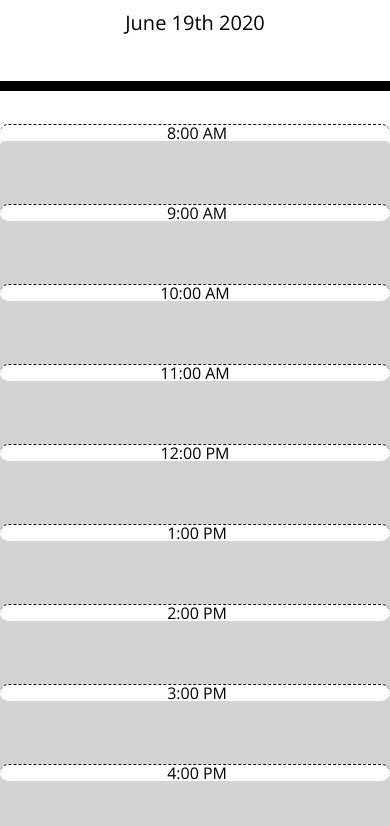
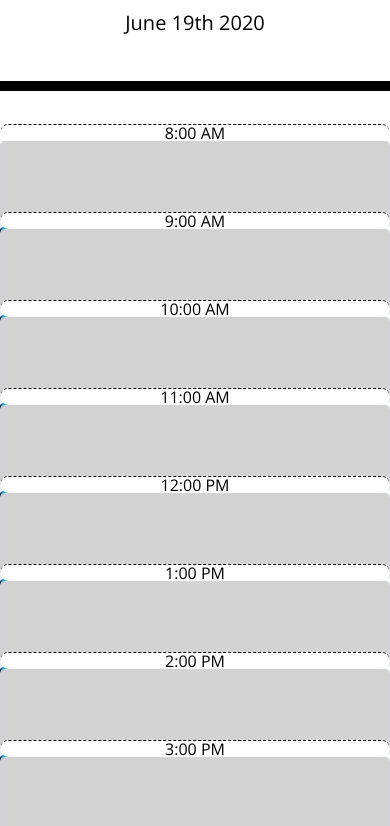
Before and after one commit to JoseBurgos1993/05-Homework-JoseBurgos, a plain HTML site: page Develop/index.html in a window 390 px wide. Shown: the part 256-1082 px from the top of the page. Drawn offline with nearby package versions, Linux system fonts and the light colour scheme.

Commit message:
Finished with javascript file. Everything is commented

```diff
--- a/Develop/index.html
+++ b/Develop/index.html
@@ -30,61 +30,6 @@
     </header>
     <div class="container">
       <!-- Timeblocks go here -->
-      <div class="row">
-        <div class="col-md-2 time-block hour"> 8:00 AM</div>
-        <div class="col-md-8"><textarea class="form-control" rows="3"></textarea></div>
-        <div class="col-md-2"><button class="btn btn-primary saveBtn"><i class='fa fa-lock'></i></button></div>
-      </div>
-      <div class="row">
-        <div class="col-md-2 time-block hour"> 9:00 AM</div>
-        <div class="col-md-8"><textarea class="form-control" rows="3"></textarea></div>
-        <div class="col-md-2"><button class="btn btn-primary saveBtn"><i class='fa fa-lock'></i></button></div>
-      </div>
-      <div class="row">
-        <div class="col-md-2 time-block hour">10:00 AM</div>
-        <div class="col-md-8"><textarea class="form-control" rows="3"></textarea></div>
-        <div class="col-md-2"><button class="btn btn-primary saveBtn"><i class='fa fa-lock'></i></button></div>
-      </div>
-      <div class="row">
-        <div class="col-md-2 time-block hour">11:00 AM</div>
-        <div class="col-md-8"><textarea class="form-control" rows="3"></textarea></div>
-        <div class="col-md-2"><button class="btn btn-primary saveBtn"><i class='fa fa-lock'></i></button></div>
-      </div>
-      <div class="row">
-        <div class="col-md-2 time-block hour">12:00 PM</div>
-        <div class="col-md-8"><textarea class="form-control" rows="3"></textarea></div>
-        <div class="col-md-2"><button class="btn btn-primary saveBtn"><i class='fa fa-lock'></i></button></div>
-      </div>
-      <div class="row">
-        <div class="col-md-2 time-block hour"> 1:00 PM</div>
-        <div class="col-md-8"><textarea class="form-control" rows="3"></textarea></div>
-        <div class="col-md-2"><button class="btn btn-primary saveBtn"><i class='fa fa-lock'></i></button></div>
-      </div>
-      <div class="row">
-        <div class="col-md-2 time-block hour"> 2:00 PM</div>
-        <div class="col-md-8"><textarea class="form-control" rows="3"></textarea></div>
-        <div class="col-md-2"><button class="btn btn-primary saveBtn"><i class='fa fa-lock'></i></button></div>
-      </div>
-      <div class="row">
-        <div class="col-md-2 time-block hour"> 3:00 PM</div>
-        <div class="col-md-8"><textarea class="form-control" rows="3"></textarea></div>
-        <div class="col-md-2"><button class="btn btn-primary saveBtn"><i class='fa fa-lock'></i></button></div>
-      </div>
-      <div class="row">
-        <div class="col-md-2 time-block hour"> 4:00 PM</div>
-        <div class="col-md-8"><textarea class="form-control" rows="3"></textarea></div>
-        <div class="col-md-2"><button class="btn btn-primary saveBtn"><i class='fa fa-lock'></i></button></div>
-      </div>
-      <div class="row">
-        <div class="col-md-2 time-block hour"> 5:00 PM</div>
-        <div class="col-md-8"><textarea class="form-control" rows="3"></textarea></div>
-        <div class="col-md-2"><button class="btn btn-primary saveBtn"><i class='fa fa-lock'></i></button></div>
-      </div>
-      <div class="row">
-        <div class="col-md-2 time-block hour"> 6:00 PM</div>
-        <div class="col-md-8"><textarea class="form-control" rows="3"></textarea></div>
-        <div class="col-md-2"><button class="btn btn-primary saveBtn"><i class='fa fa-lock'></i></button></div>
-      </div>
     </div>
 
     <script src="https://code.jquery.com/jquery-3.4.1.min.js"></script>
--- a/Develop/script.js
+++ b/Develop/script.js
@@ -2,18 +2,67 @@
 // By Jose Burgos
 
 $("document").ready(function(){
-
+    // Initializes an array for our saved text
     var savedText = ["","","","","","","","","","",""]; // 24 items
 
+    // Puts today's date near the top of the screen
     $("#currentDay").text(moment().format("MMMM Do YYYY"));
 
+    // Returns the correct time to display on the left side \\
+    function getTime(i){
+        // AM. Adds 8 to 'i' because 'i' starts at 0, but our time starts at 8am
+        if(i < 4) { return (i+8) + ":00 AM"; }
+        // PM
+        else{
+            // By this point, 'i' will be 5, so we substract 4 to continue with 1pm and onwards
+            if(i != 4){ return (i-4) + ":00 PM"; }
+            // Noon
+            else{ return "12:00 PM"; }
+        }
+    }
+
+    // Returns class that will paint the text area the correct color based on time
+    function colorBlock(i){
+        const hour = moment().get("hour");
+        if(i < hour){
+            return "past";
+        } else if(i == hour){
+            return "present";
+        } else{
+            return "future";
+        }
+    }
+
+    // Creates Text Area \\
+    function createTextArea(i){
+        const textArea = $("<textarea>");
+        textArea.addClass("form-control " + colorBlock(i+8));
+        textArea.attr("rows", "3");
+        textArea.val(savedText[i]);
+        return textArea;
+    }
+
+    // Creates Save Button \\
+    function createButton(){
+        // Creates new button and applies the appropriate classes
+        const newButton = $("<button>");
+        newButton.addClass("btn btn-primary saveBtn");
+
+        // This creates the lock icon that appears on the button
+        const lock = $("<i>");
+        lock.addClass("fa fa-lock");
+        newButton.append(lock);
+
+        return newButton;
+    }
 
 
-
-
-    // Read and write from local storage \\
+    // Read from local storage \\
     function readData(){
         for(let i = 0; i < 11; i++){
+            // Items are saved as 'savedText8','savedText9', etc.
+            // Hence why we add 8 to 'i' when reading from memory. The reason I don't just start my
+            // loop at 8 is because we would then have to subtract 8 when accessing the savedText array.
             let temp = localStorage.getItem("savedText" + (i+8));
             if(temp !== null){
                 savedText[i] = temp;
@@ -21,26 +70,41 @@ $("document").ready(function(){
         }
     }
 
-    // Colors and writes to blocks
-    function setupBlocks(){
-        const hour = moment().get('hour');
-        let index = 8;
-        $(".row").each(function(){
-            let block = $(this).find("textarea");
+    // Create Blocks \\
+    function createBlocks(){
+        // Finds our container
+        const container = $(".container");
 
-            if(index < hour){
-                block.addClass("past");
-            } else if(index == hour){
-                block.addClass("present");
-            } else{
-                block.addClass("future");
-            }
+        for(let i = 0; i < 11; i++){
+            // Create a new row
+            const newRow = $("<div>");
+            newRow.addClass("row");
 
-            block.val(savedText[index-8]); // Writes save data into the text area
-            index++;
-        });
+            // Create the 3 divs for the row
+            const div1 = $("<div>");
+            const div2 = $("<div>");
+            const div3 = $("<div>");
+
+            // Apply the appropriate classes to each div
+            div1.addClass("col-md-2 time-block hour");
+            div2.addClass("col-md-8");
+            div3.addClass("col-md-2");
+
+            // Calls functions that will add content to each div
+            div1.text(getTime(i));
+            div2.append(createTextArea(i));
+            div3.append(createButton());
+
+            // Appends the divs onto the row, then appends the row onto the container
+            newRow.append(div1);
+            newRow.append(div2);
+            newRow.append(div3);
+            container.append(newRow);
+        }
     }
-
+    // Functions to call when starting the page \\
+    readData();
+    createBlocks();
 
     // Save Button Event Listener \\
     $(".saveBtn").on("click", function(){
@@ -51,121 +115,4 @@ $("document").ready(function(){
             index++;
         });
     });
-
-    readData();
-    setupBlocks();
-
-    /*
-    function createBlocks(){
-        // Creates all 24 blocks
-        const container = $(".container");
-        for(let i = 0; i < 24; i++){
-            const newRow = $("<div>");
-            newRow.addClass("row");
-            createColumns(newRow, i);
-            container.append(newRow);
-        }
-        container.append($("<br>"));
-    }
-
-    function createColumns(newRow, index){
-        // Creates the 3 columns for the blocks
-
-        const col1 = $("<div>");
-        col1.addClass("col-md-2");
-        col1.text(convertTime(index));
-        col1.css("text-align", "right");
-        const col2 = $("<div>");
-        col2.addClass("col-md-8");
-        const input = $("<input>");
-        input.css("width", "100%");
-        input.css("height", "100%");
-        input.css("background-color", colorBlocks(index));
-        input.css("outline-color", "black");
-        input.attr("id", "form"+index);
-        input.rows = "3";
-        input.val(savedText[index]);
-        console.log(input.value);
-        col2.css("background-color", colorBlocks(index));
-        col2.css("padding", "2px");
-        col2.append(input);
-
-        const col3 = $("<div>");
-        col3.addClass("col-md-2");
-        const newButton = $("<button>");
-        //newButton.type = "button";
-        newButton.addClass("btn btn-primary");
-        newButton.html("<i class='fa fa-lock'></i>");
-        newButton.css("width",'100%');
-        newButton.css("height",'100%');
-        newButton.attr("data-letter", index);
-        //newButton.text(newButton.attr("data-letter"));
-        col3.append(newButton);
-
-        newRow.append(col1);
-        newRow.append(col2);
-        newRow.append(col3);
-
-    }
-
-    // Reads data from local storage to write into blocks \\
-    function readData(){
-        console.log(savedText);
-        for(let i = 0; i < 24; i++){
-            let temp = localStorage.getItem("savedText" + i);
-            if(temp === null){
-                savedText[i] = " ";
-            } else{
-                savedText[i] = temp;
-            }
-        }
-        console.log(savedText);
-    }
-
-    // Colors the blocks \\
-    function colorBlocks(index){
-        //const hour = parseInt(moment().get('hour'));
-        const hour = moment().get('hour');
-        console.log(hour);
-        if(index < hour){
-            return "lightgray"; // PAST
-        } else if(index == hour){
-            return "lightcoral"; // PRESENT
-        } else{
-            return "greenyellow"; // FUTURE
-        }
-    }
-
-    function convertTime(index){
-        // Convert index value 0-23 into an AM/PM format to output onto the webpage
-        if(index == 0){
-            return "12:00 AM";
-        } else if(index > 0 && index <12){
-            return index + ":00 AM";
-        } else if(index == 12){
-            return "12:00 PM"
-        } else if(index > 12){
-            return (index - 12) + ":00 PM"
-        }
-    }
-    readData();
-    createBlocks();
-    colorBlocks();
-
-    // Save Button \\
-    $("button").on("click", function(){
-        // Activates when save button is pressed. Saves the text in the textfield to local storage. Use array?
-        // Use something like $(this).index to the 0-23 value.
-        console.log("You pressed index " + $(this).attr("data-letter"));
-        //const row = $(".container").children()[parseInt($(this).attr("data-letter"))];
-        //console.log($(".container"));
-
-        const index = $(this).attr("data-letter");
-        const form = $("#form"+index);
-        const text = form.val();//"Hello good sir";
-        savedText[index] = text;
-        localStorage.setItem("savedText" + index, savedText[index]);
-
-    });
-    */
 });
--- a/Develop/style.css
+++ b/Develop/style.css
@@ -36,7 +36,8 @@ textarea{
 .row {
   white-space: pre-wrap;
   height: 80px;
-  border-top: 1px solid white;;
+  border-top: 1px solid white;
+  margin-bottom: 8px;
 }
 
 .hour {
```
